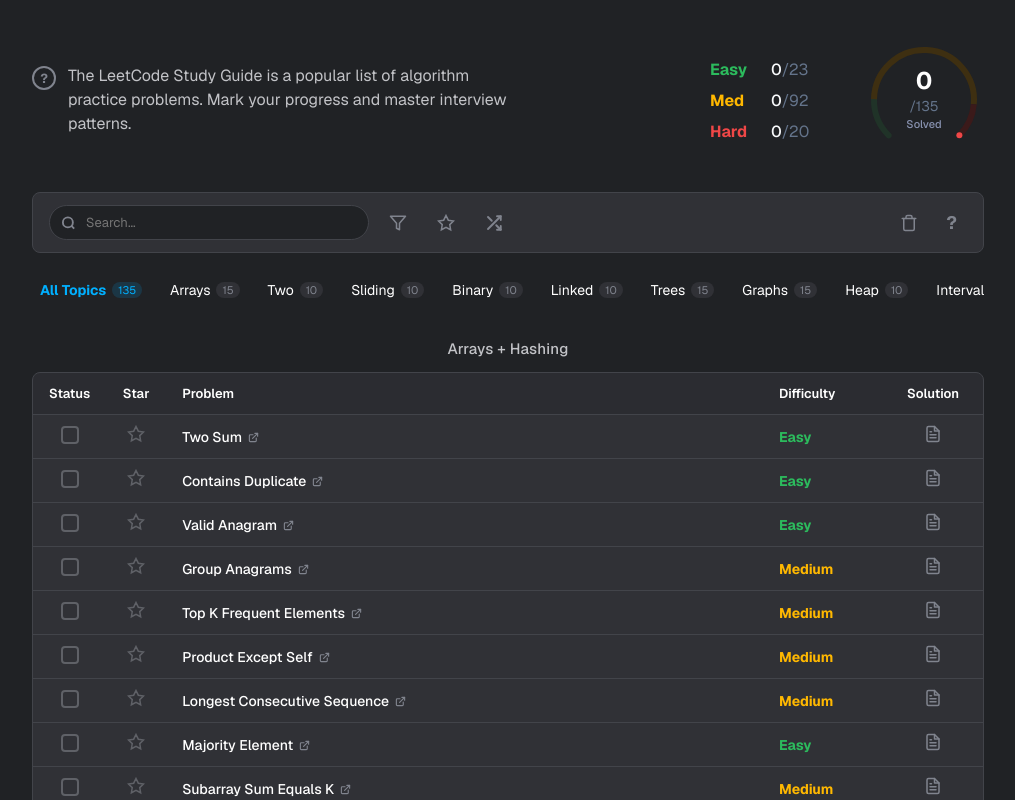
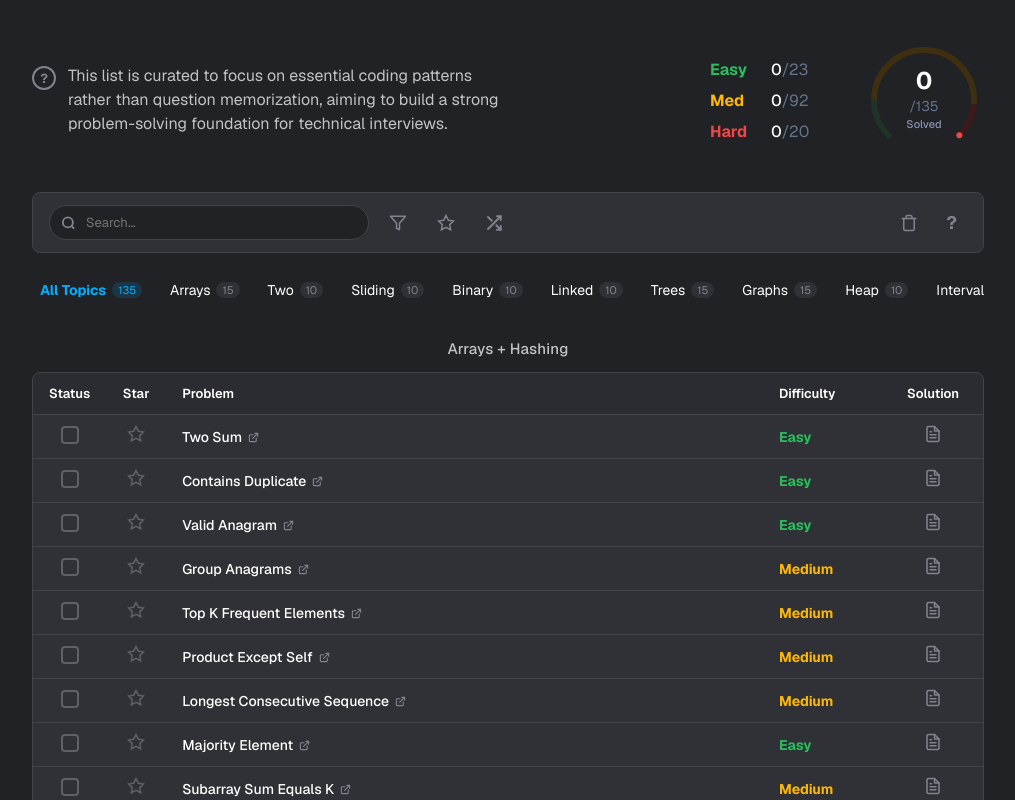
Before and after one commit to puang59/leetcode-problems, a Next.js app: page / in a window 1280 px wide. Shown: the top 800 px of the page, without its empty margins (132-1147 px from the left). Built offline with nearby package versions, Linux system fonts and the light colour scheme.

Commit message:
docs: update header description to focus on algorithmic patterns and goals

```diff
--- a/src/app/page.tsx
+++ b/src/app/page.tsx
@@ -228,7 +228,7 @@
             ?
           </span>
           <p style={{ color: "var(--text-secondary)", fontSize: "16px", lineHeight: "1.5", maxWidth: "450px" }}>
-            The LeetCode Study Guide is a popular list of algorithm practice problems. Mark your progress and master interview patterns.
+            This list is curated to focus on essential coding patterns rather than question memorization, aiming to build a strong problem-solving foundation for technical interviews.
           </p>
         </div>
 
```
